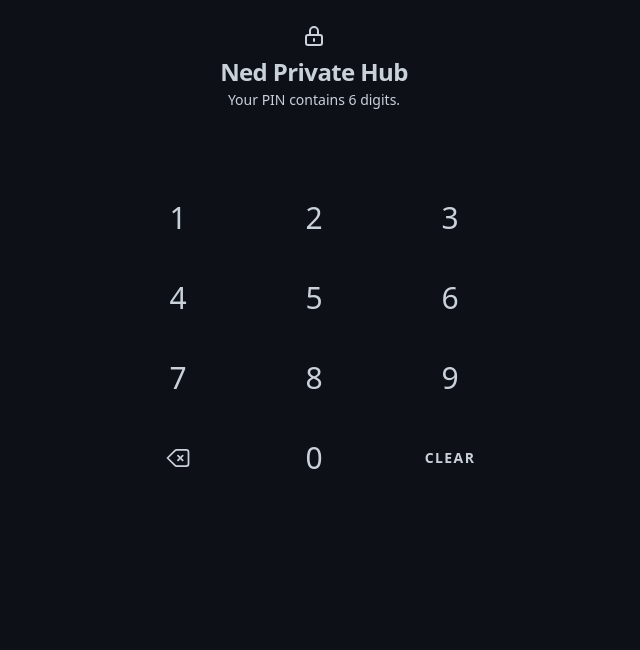
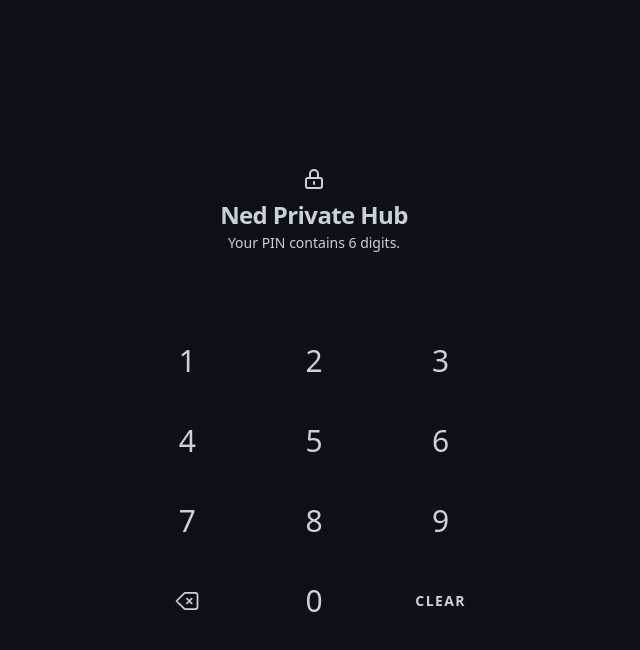
Before and after one commit to OffiziellNed/Ned-Private-Hub, a Next.js app: page / in a window 1280 px wide. Shown: the top 650 px of the page, without its empty margins (326-966 px from the left). Built offline with nearby package versions, Linux system fonts and the light colour scheme; no server answers; the database is empty.

Commit message:
Update page.js

```diff
--- a/app/page.js
+++ b/app/page.js
@@ -182,22 +182,21 @@ export default function Dashboard() {
     e.target.value = null;
   };
 
-  // 0. TAMPILAN LOCK SCREEN (Center Sempurna di Tengah Layar)
+  // 0. TAMPILAN LOCK SCREEN (Benar-benar Center Mutlak di Tengah Layar)
   if (view === 'locked') {
     return (
-      <div className="flex flex-col items-center justify-center min-h-[100dvh] bg-[#0B0F19] text-slate-300 font-sans selection:bg-indigo-500/30 px-4 overflow-hidden">
-        <div className="flex flex-col items-center justify-center w-full max-w-sm h-[100dvh] py-6">
+      <div className="fixed inset-0 w-screen h-screen bg-[#0B0F19] text-slate-300 font-sans selection:bg-indigo-500/30 flex items-center justify-center overflow-hidden">
+        <div className="flex flex-col items-center justify-center w-full max-w-sm px-4">
 
-          {/* Bagian Atas: Gembok & Judul */}
-          <div className="flex flex-col items-center mb-6">
-            <div className="mb-2 text-slate-400">
-              <svg className="w-6 h-6" fill="none" viewBox="0 0 24 24" stroke="currentColor">
-                <path strokeLinecap="round" strokeLinejoin="round" strokeWidth={2} d="M12 15v2m-6 4h12a2 2 0 002-2v-6a2 2 0 00-2-2H6a2 2 0 00-2 2v6a2 2 0 002 2zm10-10V7a4 4 0 00-8 0v4h8V7z" />
-              </svg>
-            </div>
-            <h3 className="text-xl sm:text-2xl font-bold text-slate-100 mb-0.5 tracking-tight">Ned Private Hub</h3>
-            <p className="text-xs sm:text-sm text-slate-500 text-center font-medium">Your PIN contains 6 digits.</p>
+          {/* Ikon Gembok Kecil di Atas */}
+          <div className="mb-2 text-slate-400">
+            <svg className="w-6 h-6" fill="none" viewBox="0 0 24 24" stroke="currentColor">
+              <path strokeLinecap="round" strokeLinejoin="round" strokeWidth={2} d="M12 15v2m-6 4h12a2 2 0 002-2v-6a2 2 0 00-2-2H6a2 2 0 00-2 2v6a2 2 0 002 2zm10-10V7a4 4 0 00-8 0v4h8V7z" />
+            </svg>
           </div>
+
+          <h3 className="text-xl sm:text-2xl font-bold text-slate-100 mb-0.5 tracking-tight">Ned Private Hub</h3>
+          <p className="text-xs sm:text-sm text-slate-500 mb-6 text-center font-medium">Your PIN contains 6 digits.</p>
 
           {/* PIN Display Area (Bulatan Titik / Dots) */}
           <div className="flex gap-4 mb-8 h-5 items-center justify-center">
@@ -216,12 +215,12 @@ export default function Dashboard() {
           </div>
 
           {/* Custom Numpad (Bulat sempurna, polosan tanpa huruf) */}
-          <div className="grid grid-cols-3 gap-x-4 gap-y-3 sm:gap-x-6 sm:gap-y-4 w-full max-w-[250px] sm:max-w-[280px] justify-items-center mb-auto">
+          <div className="grid grid-cols-3 gap-x-5 gap-y-3 sm:gap-x-7 sm:gap-y-4 w-full max-w-[260px] sm:max-w-[290px] justify-items-center">
              {['1', '2', '3', '4', '5', '6', '7', '8', '9'].map(num => (
                 <button
                   key={num}
                   onClick={() => handleNumClick(num)}
-                  className="w-16 h-16 sm:w-18 sm:h-18 rounded-full bg-slate-800/40 hover:bg-slate-700/60 active:bg-slate-700 active:scale-95 flex items-center justify-center transition-all border-none text-2xl sm:text-3xl font-medium text-slate-200"
+                  className="w-16 h-16 sm:w-18 sm:h-18 rounded-full bg-slate-800/40 hover:bg-slate-700/60 active:bg-slate-700 active:scale-95 flex items-center justify-center transition-all border-none text-2xl sm:text-3xl font-medium text-slate-200 shadow-sm"
                 >
                   {num}
                 </button>
@@ -240,7 +239,7 @@ export default function Dashboard() {
              {/* Angka 0 di Tengah */}
              <button
                onClick={() => handleNumClick('0')}
-               className="w-16 h-16 sm:w-18 sm:h-18 rounded-full bg-slate-800/40 hover:bg-slate-700/60 active:bg-slate-700 active:scale-95 flex items-center justify-center transition-all border-none text-2xl sm:text-3xl font-medium text-slate-200"
+               className="w-16 h-16 sm:w-18 sm:h-18 rounded-full bg-slate-800/40 hover:bg-slate-700/60 active:bg-slate-700 active:scale-95 flex items-center justify-center transition-all border-none text-2xl sm:text-3xl font-medium text-slate-200 shadow-sm"
              >
                0
              </button>
```
